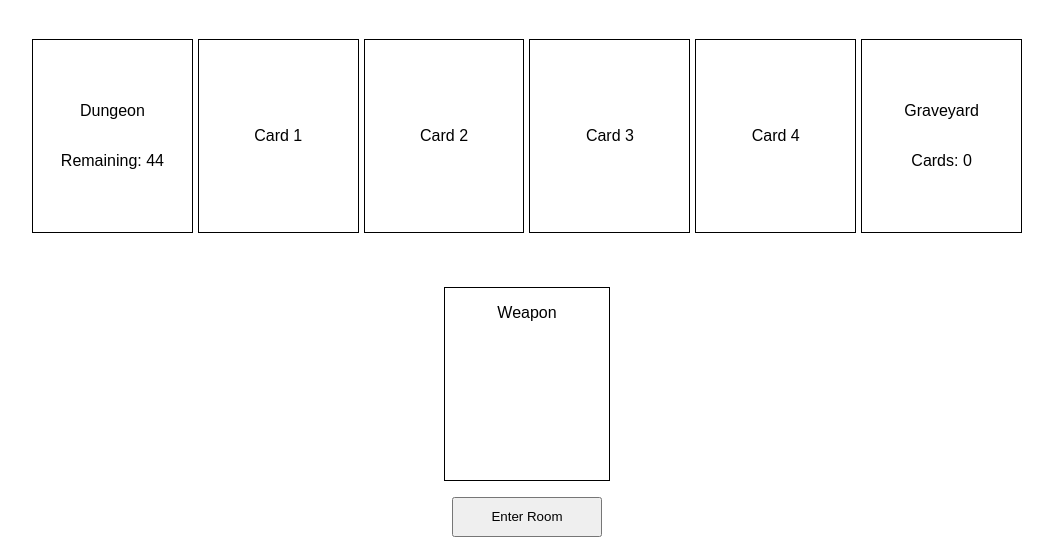
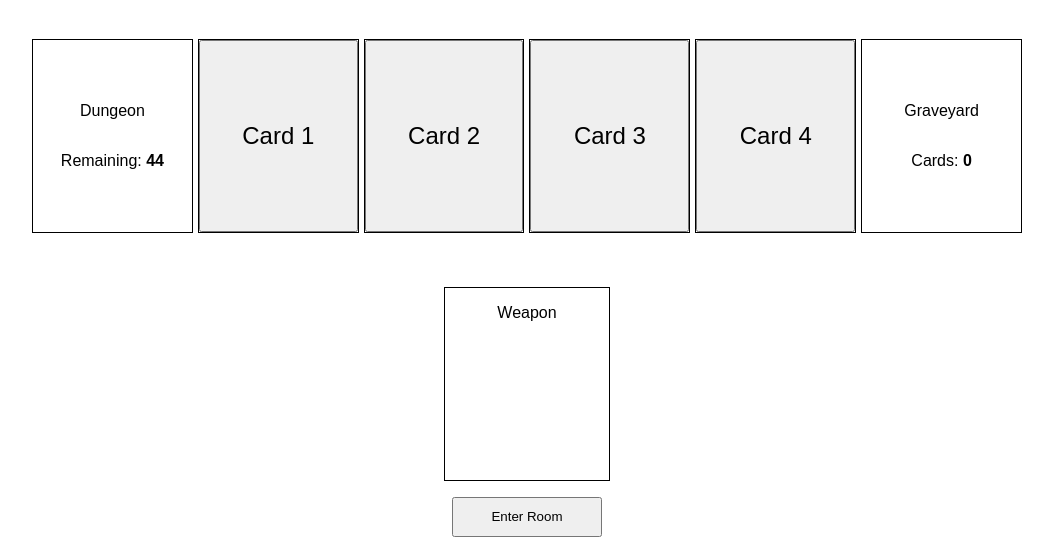
Before and after one commit to jackmadethat/scndrl, a plain HTML site: page index.html in a window 1280 px wide. Both pictures are taken after a click on the button "Reset". Shown: the part 110-655 px from the top of the page, without its empty margins (113-1166 px from the left). Drawn offline with Linux system fonts and the light colour scheme.

Commit message:
Bugfix, update formatting

```diff
--- a/script.js
+++ b/script.js
@@ -112,10 +112,10 @@ const resetDeck = () => {
     selectedCard = false;
     tempMonster = undefined;
     cardOne = cardTwo = cardThree = cardFour = undefined;
-    cardOneContainer.innerHTML = `<p>Card 1</p>`;
-    cardTwoContainer.innerHTML = `<p>Card 2</p>`;
-    cardThreeContainer.innerHTML = `<p>Card 3</p>`;
-    cardFourContainer.innerHTML = `<p>Card 4</p>`;
+    cardOneContainer.innerHTML = `<button type="button">Card 1</button>`;
+    cardTwoContainer.innerHTML = `<button type="button">Card 2</button>`;
+    cardThreeContainer.innerHTML = `<button type="button">Card 3</button>`;
+    cardFourContainer.innerHTML = `<button type="button">Card 4</button>`;
     slainMonster.style.display = "none";
     slainMonster.innerHTML = `<p>Monster</p>`;
     healthNum.innerText = health;
@@ -218,7 +218,6 @@ const evaluateCombat = (card, barehanded) => {
     if (barehanded) {
         //console.log("Damage received: " + value);
         health -= value;
-        checkHealth();
         healthNum.innerText = health;
         hideRoomPrompt();
     } else {
@@ -235,11 +234,11 @@ const evaluateCombat = (card, barehanded) => {
         healthNum.innerText = health;
         //console.log("Damage received: " + newValue);
         hideRoomPrompt();
-        checkHealth();
     }
     selectedCard = false;
     tempMonster = undefined;
     discardCard(card);
+    checkHealth();
 }
 
 const addHealth = (card) => {
@@ -338,8 +337,8 @@ const showRoomPrompt = () => {
 
 const renderDeckList = () => {
     //renderDebug();
-    dungeon.innerHTML = `<p>Dungeon</p><p>Remaining: ${deck.cards.length}</p>`;
-    graveyard.innerHTML = `<p>Graveyard</p><p>Cards: ${deck.dealtCards.length}</p>`;
+    dungeon.innerHTML = `<p>Dungeon</p><p>Remaining: <b>${deck.cards.length}</b></p>`;
+    graveyard.innerHTML = `<p>Graveyard</p><p>Cards: <b>${deck.dealtCards.length}</b></p>`;
 }
 
 const renderDebug = () => {
--- a/style.css
+++ b/style.css
@@ -49,6 +49,7 @@ h1 {
 .top > button {
     width: 100%;
     height: 100%;
+    font-size: 1.5em;
 }
 
 .middle {
```
